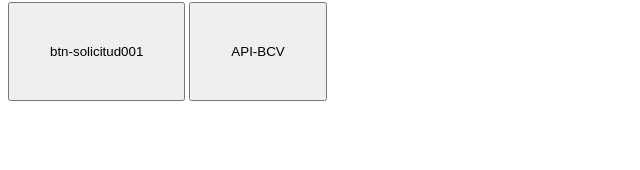
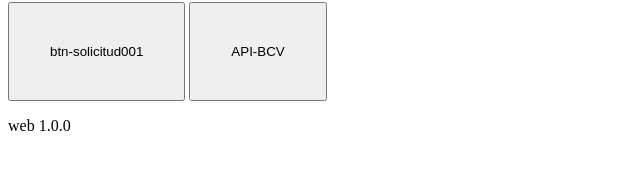
Before and after one commit to FrancStyven/miweb_01, a plain HTML site: page index.html in a window 1280 px wide. Shown: the part 78-248 px from the top of the page, 0-640 px from the left. Drawn offline with Linux system fonts and the light colour scheme; no server answers.

Commit message:
Update index.html
add etiqueta p

```diff
--- a/index.html
+++ b/index.html
@@ -12,6 +12,7 @@
 	<button type="button" id="btn-solicitud001" style="padding:40px 40px;">btn-solicitud001</button>
 
 	<button type="button" id="btn-bcv" style="padding:40px 40px;">API-BCV</button>
+	<p>web 1.0.0</p>
 
 	<script type="text/javascript">
 
```
